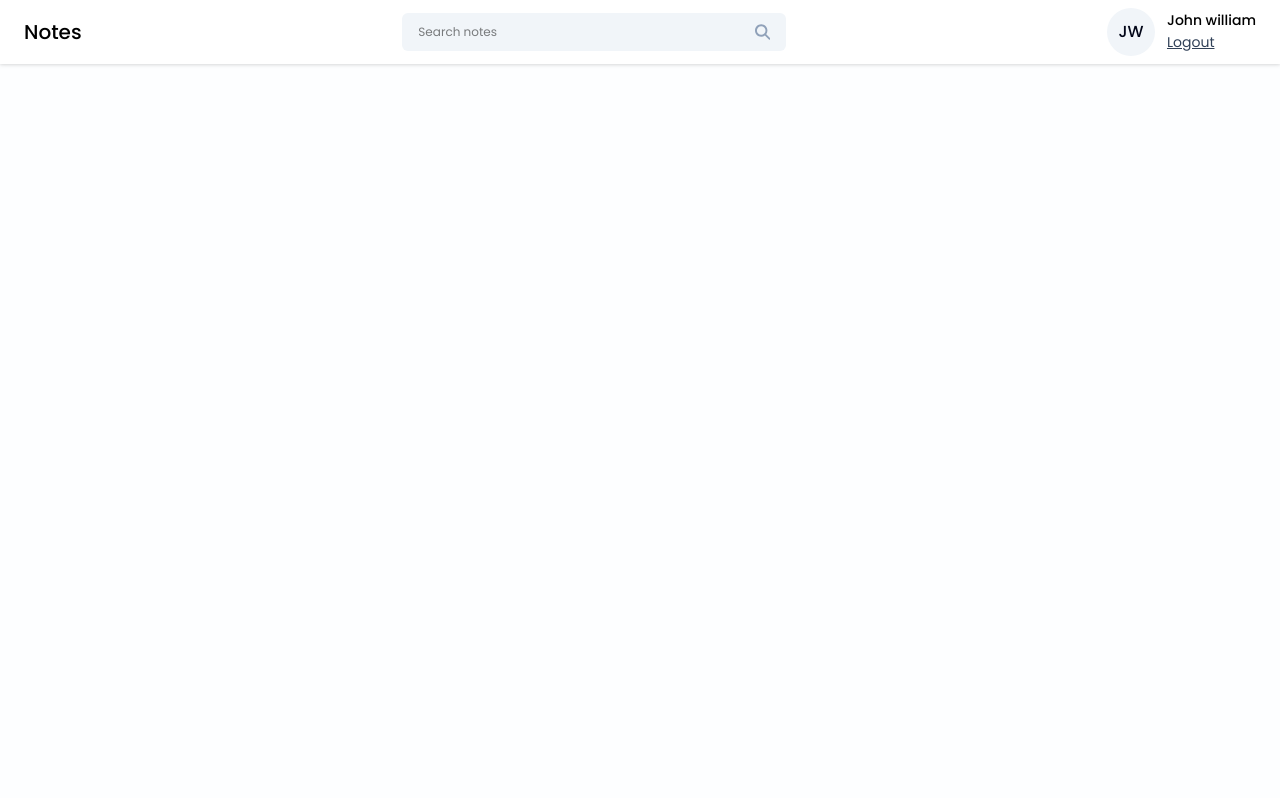
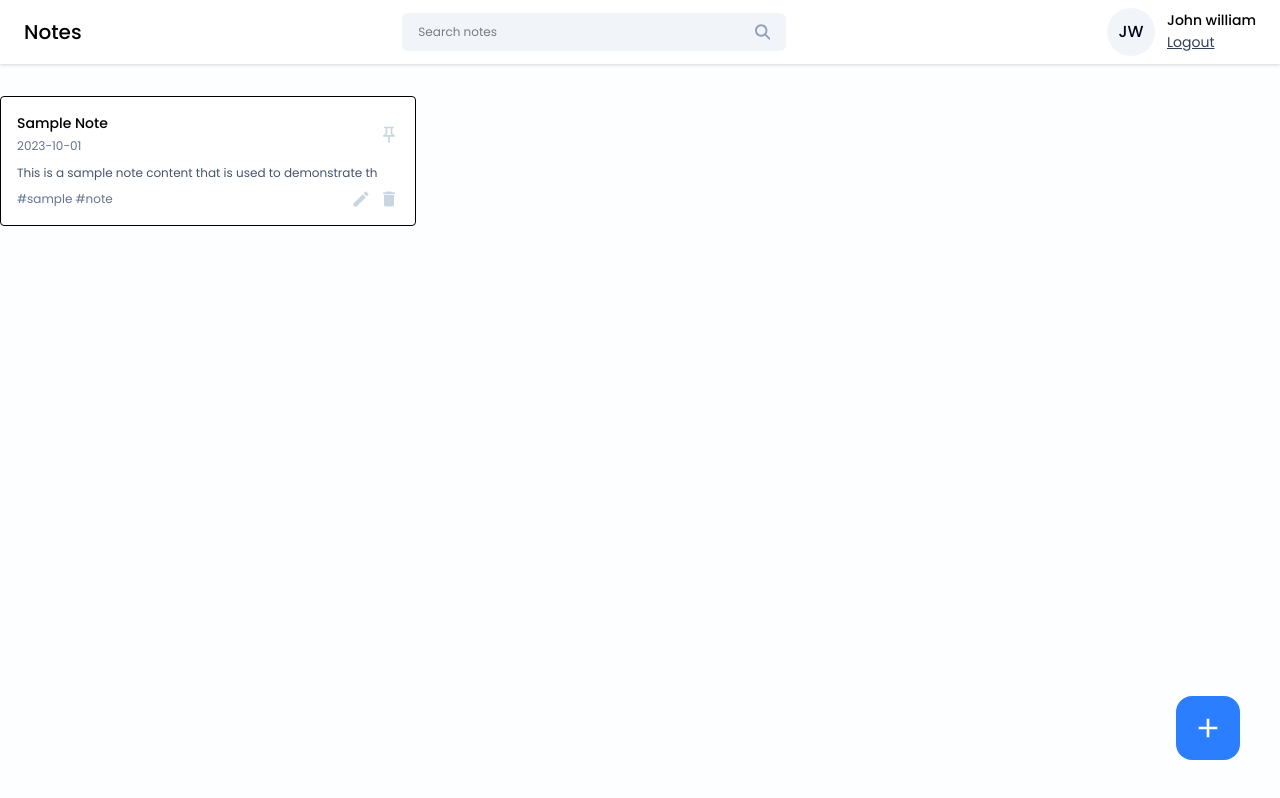
Before and after one commit to SadeeshaRandina/Notes-App, a React (Vite) app in the folder frontend/notes-app/: page /dashboard in a window 1280 px wide. Built offline with nearby package versions, Linux system fonts and the light colour scheme.

Commit message:
feat: add NoteCard component and integrate it into Home page; implement layout and button for adding notes

```diff
--- /dev/null
+++ b/frontend/notes-app/src/components/Cards/NoteCard.jsx
@@ -0,0 +1,40 @@
+import React from 'react'
+import { MdOutlinePushPin } from 'react-icons/md';
+import { MdCreate, MdDelete } from 'react-icons/md';
+
+const NoteCard = ({
+    title,
+    date,
+    content,
+    tags,
+    isPinned,
+    onEdit,
+    onDelete,
+    onPinNote,
+}) => {
+  return (
+    <div className='border rounded p-4 bg-white hover:shadow-xl transition-all ease-in-out'>
+        <div className='flex items-center justify-between'>
+            <div>
+                <h6 className='text-sm font-medium'>{title}</h6>
+                <span className="text-xs text-slate-500">{date}</span>
+            </div>
+
+            <MdOutlinePushPin className={`icon-btn ${isPinned ? "text-blue-500" : "text-slate-300"}`} onClick={onPinNote}/>
+        </div>
+
+        <p className="text-xs text-slate-600 mt-2">{content?.slice(0, 60)}</p>
+
+        <div className="flex items-center justify-between mt-2">
+            <div className="text-xs text-slate-500">{tags}</div>
+
+            <div className="flex items-center gap-2">
+                <MdCreate className="icon-btn hover:text-green-600" onClick={onEdit} />
+                <MdDelete className="icon-btn hover:text-red-500" onClick={onDelete} />
+            </div>
+        </div>
+    </div>
+  )
+}
+
+export default NoteCard
--- a/frontend/notes-app/src/index.css
+++ b/frontend/notes-app/src/index.css
@@ -24,4 +24,8 @@
   .btn-primary {
     @apply w-full bg-blue-500 text-white font-semibold px-6 py-2 rounded-md hover:bg-blue-600 transition-colors duration-200;
   }
+
+  .icon-btn{
+    @apply text-xl text-slate-300 cursor-pointer hover:text-blue-500;
+  }
 }
--- a/frontend/notes-app/src/pages/Home/Home.jsx
+++ b/frontend/notes-app/src/pages/Home/Home.jsx
@@ -1,10 +1,31 @@
 import React from 'react'
 import Navbar from '../../components/Navbar/Navbar';
+import NoteCard from '../../components/Cards/NoteCard';
+import { MdAdd } from 'react-icons/md';
 
 const Home = () => {
   return (
     <>
       <Navbar/>
+
+      <div className='container mx-auto'>
+        <div className="grid grid-cols-3 gap-4 mt-8">
+          <NoteCard
+            title="Sample Note"
+            date="2023-10-01"
+            content="This is a sample note content that is used to demonstrate the NoteCard component."
+            tags="#sample #note"
+            isPinned={false}
+            onEdit={() => {}}
+            onDelete={() => {}}
+            onPinNote={() => {}}
+          />
+        </div>
+      </div>
+
+      <button className="w-16 h-16 flex items-center justify-center rounded-2xl bg-blue-500 hover:bg-blue-600 absolute right-10 bottom-10" onClick={() => {}}>
+        <MdAdd className="text-[32px] text-white"/>
+      </button>
     </>
   );
 }
```
